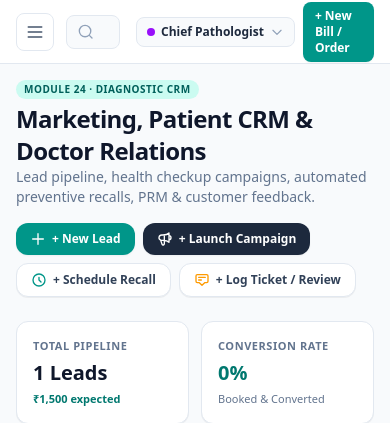
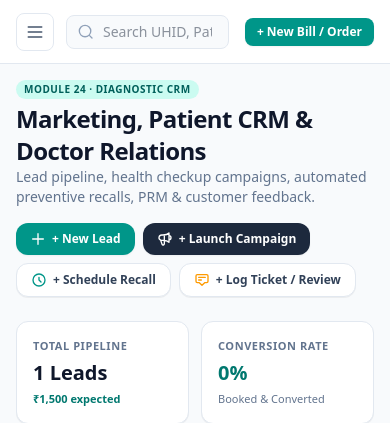
Before and after one commit to biplabroy-1/pathology-lis, a Laravel app: page /crm in a window 390 px wide; the page is wider, and only the part inside the window is pictured. Shown: the top 423 px of that part. Run offline with Laravel 12, Linux system fonts and the light colour scheme; a user stored in the database is signed in; data comes from the database, SQL or seed files in the repository; data that the repository does not hold is empty; style sheets or scripts are compiled from the project's sources.

Commit message:
Remove demo affordances for production deployment
Strip the hardcoded demo accounts block from the login page, the
navbar role switcher (and its /switch-role endpoint + switchRole()
action) that let any session become any user without credentials.
Role now renders as a static read-only badge.

```diff
--- a/app/Models/User.php
+++ b/app/Models/User.php
@@ -45,7 +45,7 @@ class User extends Authenticatable
      */
     public function canAccessRoute(?string $routeName): bool
     {
-        if (!$routeName || in_array($routeName, ['switch.role', 'logout'])) {
+        if (!$routeName || $routeName === 'logout') {
             return true;
         }
 
--- a/resources/views/layouts/app.blade.php
+++ b/resources/views/layouts/app.blade.php
@@ -154,53 +154,12 @@
             </div>
 
             <div class="flex items-center gap-2 sm:gap-3">
-                <!-- Role Switcher Dropdown (for testing and role demonstration) -->
-                <div class="relative" id="roleSwitcherWrap">
-                    <button type="button" onclick="document.getElementById('roleMenu').classList.toggle('hidden')"
-                            class="flex items-center gap-1.5 px-2.5 py-1.5 rounded-lg border border-slate-200 bg-slate-50 hover:bg-slate-100 text-xs font-medium text-slate-700 transition">
-                        <span class="w-2 h-2 rounded-full {{ $currentUser?->isChiefPathologist() ? 'bg-purple-600' : ($currentUser?->isTechnician() ? 'bg-sky-600' : 'bg-emerald-600') }}"></span>
-                        <span class="hidden sm:inline text-slate-500">Role:</span>
-                        <span class="font-bold text-slate-800 max-w-[120px] sm:max-w-[160px] truncate">{{ $currentUser?->role }}</span>
-                        <svg class="w-3.5 h-3.5 text-slate-400" fill="none" stroke="currentColor" stroke-width="2" viewBox="0 0 24 24"><path stroke-linecap="round" stroke-linejoin="round" d="M19 9l-7 7-7-7"/></svg>
-                    </button>
-                    <div id="roleMenu" class="hidden absolute right-0 mt-2 w-72 bg-white rounded-xl shadow-xl border border-slate-200 py-2 z-50">
-                        <div class="px-3 py-1.5 text-[11px] font-bold uppercase tracking-wider text-slate-400">Switch Demo Role</div>
-                        <div class="px-3 pb-2 text-[11px] text-slate-500 leading-tight">Switch between accounts to test role-based menu options and permissions.</div>
-                        <form method="POST" action="{{ route('switch.role') }}" class="space-y-1 px-1.5">
-                            @csrf
-                            <button type="submit" name="email" value="admin@patholab.local"
-                                    class="w-full text-left px-3 py-2 rounded-lg text-xs transition flex items-center justify-between {{ $currentUser?->isChiefPathologist() ? 'bg-purple-50 text-purple-900 font-bold border border-purple-200' : 'hover:bg-slate-50 text-slate-700' }}">
-                                <div>
-                                    <div class="font-semibold text-slate-900">Dr. Ananya Sharma</div>
-                                    <div class="text-[11px] text-purple-700">Chief Pathologist (Full Access)</div>
-                                </div>
-                                @if($currentUser?->isChiefPathologist())
-                                    <span class="text-purple-600 font-bold text-sm">✓</span>
-                                @endif
-                            </button>
-                            <button type="submit" name="email" value="tech@patholab.local"
-                                    class="w-full text-left px-3 py-2 rounded-lg text-xs transition flex items-center justify-between {{ $currentUser?->isTechnician() ? 'bg-sky-50 text-sky-900 font-bold border border-sky-200' : 'hover:bg-slate-50 text-slate-700' }}">
-                                <div>
-                                    <div class="font-semibold text-slate-900">Rohan Kulkarni</div>
-                                    <div class="text-[11px] text-sky-700">Lab Technician (Clinical & QC Only)</div>
-                                </div>
-                                @if($currentUser?->isTechnician())
-                                    <span class="text-sky-600 font-bold text-sm">✓</span>
-                                @endif
-                            </button>
-                            <button type="submit" name="email" value="desk@patholab.local"
-                                    class="w-full text-left px-3 py-2 rounded-lg text-xs transition flex items-center justify-between {{ $currentUser?->isFrontDesk() ? 'bg-emerald-50 text-emerald-900 font-bold border border-emerald-200' : 'hover:bg-slate-50 text-slate-700' }}">
-                                <div>
-                                    <div class="font-semibold text-slate-900">Priya Nair</div>
-                                    <div class="text-[11px] text-emerald-700">Front Desk & Billing (Patients & Billing)</div>
-                                </div>
-                                @if($currentUser?->isFrontDesk())
-                                    <span class="text-emerald-600 font-bold text-sm">✓</span>
-                                @endif
-                            </button>
-                        </form>
-                    </div>
-                </div>
+                <!-- Current role badge (read-only) -->
+                <span class="hidden sm:inline-flex items-center gap-1.5 px-2.5 py-1.5 rounded-lg border border-slate-200 bg-slate-50 text-xs font-medium text-slate-700">
+                    <span class="w-2 h-2 rounded-full {{ $currentUser?->isChiefPathologist() ? 'bg-purple-600' : ($currentUser?->isTechnician() ? 'bg-sky-600' : 'bg-emerald-600') }}"></span>
+                    <span class="text-slate-500">Role:</span>
+                    <span class="font-bold text-slate-800 max-w-[160px] truncate">{{ $currentUser?->role }}</span>
+                </span>
 
                 @if($currentUser?->canAccessRoute('lab.critical') && $openAlerts > 0)
                     <a href="{{ route('lab.critical') }}" class="hidden md:inline-flex items-center gap-1.5 px-3 py-1.5 rounded-full bg-rose-50 border border-rose-200 text-rose-700 text-xs font-semibold hover:bg-rose-100">
@@ -252,16 +211,5 @@
         </main>
     </div>
 </div>
-
-<script>
-// Click outside to close role menu
-document.addEventListener('click', function(e) {
-    const wrap = document.getElementById('roleSwitcherWrap');
-    const menu = document.getElementById('roleMenu');
-    if (wrap && menu && !wrap.contains(e.target)) {
-        menu.classList.add('hidden');
-    }
-});
-</script>
 </body>
 </html>
--- a/routes/web.php
+++ b/routes/web.php
@@ -20,9 +20,6 @@ Route::post('/logout', [AuthController::class, 'logout'])->name('logout');
 
 // Protected Diagnostic Lab System (Requires Login & Role Access)
 Route::middleware(['auth', 'role.access'])->group(function () {
-    // Quick Demo Role Switcher
-    Route::post('/switch-role', [AuthController::class, 'switchRole'])->name('switch.role');
-
     // 1. Dashboard & Global Search
     Route::get('/', [DashboardController::class, 'index'])->name('dashboard');
     Route::get('/search', [DashboardController::class, 'search'])->name('search');
```
Also changed, not shown: app/Http/Controllers/AuthController.php (+0 -18 lines), resources/views/auth/login.blade.php (+0 -24 lines).
